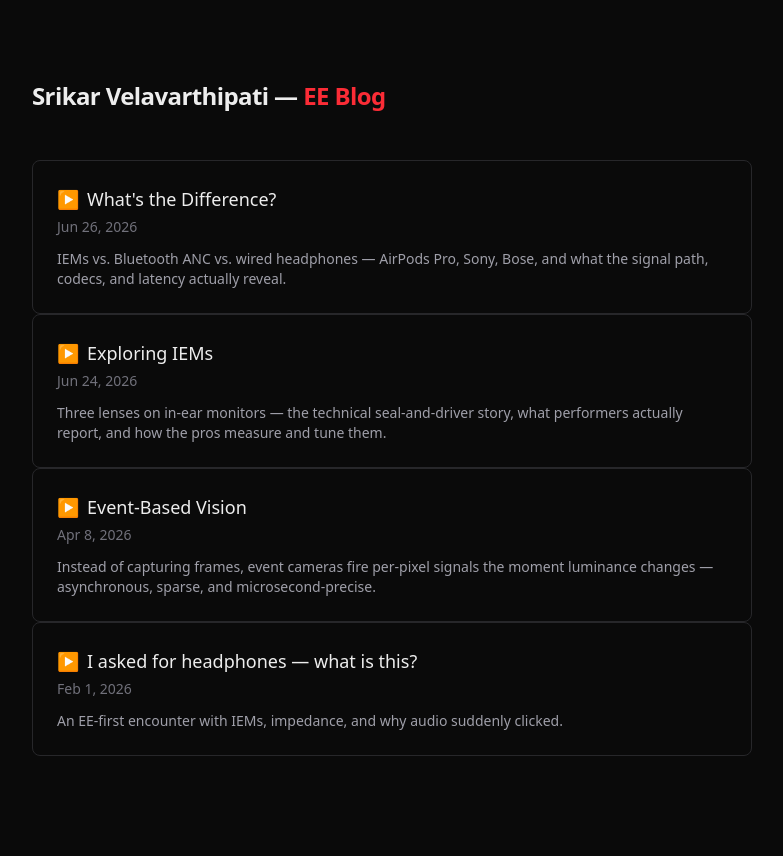
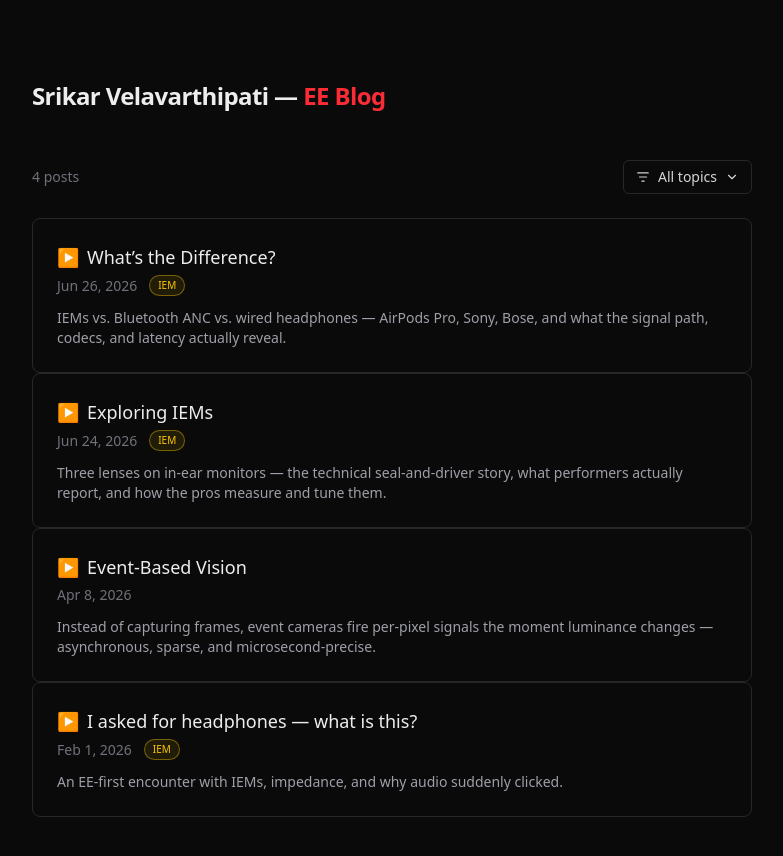
Before and after one commit to srikarvela/ee-blog, a Next.js app: page / in a window 1280 px wide. Shown: the top 856 px of the page, without its empty margins (248-1031 px from the left). Built offline with nearby package versions, Linux system fonts and the light colour scheme.

Commit message:
Add tag system with yellow IEM tag and filter dropdown on homepage

```diff
--- /dev/null
+++ b/src/app/PostList.tsx
@@ -0,0 +1,128 @@
+"use client";
+
+import { useState } from "react";
+import Link from "next/link";
+import { posts, allTags, TAG_STYLES, type Tag } from "./posts";
+
+type Filter = Tag | "All";
+
+export default function PostList() {
+  const [filter, setFilter] = useState<Filter>("All");
+  const [open, setOpen] = useState(false);
+
+  const visible =
+    filter === "All" ? posts : posts.filter((p) => p.tags.includes(filter));
+
+  const options: Filter[] = ["All", ...allTags];
+
+  return (
+    <div>
+      <div className="mb-6 flex items-center justify-between">
+        <span className="text-sm text-zinc-500">
+          {visible.length} {visible.length === 1 ? "post" : "posts"}
+        </span>
+
+        <div className="relative">
+          <button
+            type="button"
+            onClick={() => setOpen((v) => !v)}
+            aria-haspopup="listbox"
+            aria-expanded={open}
+            className="flex items-center gap-2 rounded-md border border-zinc-800 px-3 py-1.5 text-sm text-zinc-300 hover:border-zinc-600 transition"
+          >
+            {/* filter icon */}
+            <svg
+              width="14"
+              height="14"
+              viewBox="0 0 24 24"
+              fill="none"
+              stroke="currentColor"
+              strokeWidth="2"
+              strokeLinecap="round"
+              strokeLinejoin="round"
+              aria-hidden="true"
+            >
+              <path d="M3 5h18M6 12h12M10 19h4" />
+            </svg>
+            <span>{filter === "All" ? "All topics" : filter}</span>
+            {/* chevron */}
+            <svg
+              width="14"
+              height="14"
+              viewBox="0 0 24 24"
+              fill="none"
+              stroke="currentColor"
+              strokeWidth="2"
+              strokeLinecap="round"
+              strokeLinejoin="round"
+              aria-hidden="true"
+              className={`transition-transform duration-200 ${open ? "rotate-180" : ""}`}
+            >
+              <path d="M6 9l6 6 6-6" />
+            </svg>
+          </button>
+
+          {open && (
+            <ul
+              role="listbox"
+              className="absolute right-0 z-10 mt-2 w-44 overflow-hidden rounded-md border border-zinc-800 bg-zinc-950 py-1 shadow-lg"
+            >
+              {options.map((opt) => (
+                <li key={opt} role="option" aria-selected={filter === opt}>
+                  <button
+                    type="button"
+                    onClick={() => {
+                      setFilter(opt);
+                      setOpen(false);
+                    }}
+                    className={`flex w-full items-center justify-between px-3 py-2 text-sm hover:bg-zinc-900 transition ${
+                      filter === opt ? "text-white" : "text-zinc-400"
+                    }`}
+                  >
+                    <span>{opt === "All" ? "All topics" : opt}</span>
+                    {opt !== "All" && (
+                      <span
+                        className={`rounded-full border px-2 py-0.5 text-[10px] font-medium ${TAG_STYLES[opt]}`}
+                      >
+                        {opt}
+                      </span>
+                    )}
+                  </button>
+                </li>
+              ))}
+            </ul>
+          )}
+        </div>
+      </div>
+
+      <div className="space-y-6">
+        {visible.map((post) => (
+          <Link key={post.slug} href={`/posts/${post.slug}`}>
+            <article className="group cursor-pointer border border-zinc-800 rounded-lg p-6 hover:border-zinc-600 transition">
+              <h2 className="text-lg font-medium flex items-center gap-2">
+                <span className="inline-block transition-transform duration-300 group-hover:rotate-90">
+                  ▶
+                </span>
+                {post.title}
+              </h2>
+
+              <div className="mt-1 flex items-center gap-3">
+                <p className="text-sm text-zinc-500">{post.date}</p>
+                {post.tags.map((tag) => (
+                  <span
+                    key={tag}
+                    className={`rounded-full border px-2 py-0.5 text-[10px] font-medium ${TAG_STYLES[tag]}`}
+                  >
+                    {tag}
+                  </span>
+                ))}
+              </div>
+
+              <p className="mt-3 text-sm text-zinc-400">{post.blurb}</p>
+            </article>
+          </Link>
+        ))}
+      </div>
+    </div>
+  );
+}
--- a/src/app/page.tsx
+++ b/src/app/page.tsx
@@ -1,4 +1,4 @@
-import Link from "next/link";
+import PostList from "./PostList";
 
 export default function Page() {
   return (
@@ -10,77 +10,7 @@ export default function Page() {
         </h1>
       </header>
 
-      <Link href="/posts/whats-the-difference">
-        <article className="group cursor-pointer border border-zinc-800 rounded-lg p-6 hover:border-zinc-600 transition">
-          <h2 className="text-lg font-medium flex items-center gap-2">
-            <span className="inline-block transition-transform duration-300 group-hover:rotate-90">
-              ▶
-            </span>
-            What&apos;s the Difference?
-          </h2>
-
-          <p className="mt-1 text-sm text-zinc-500">Jun 26, 2026</p>
-
-          <p className="mt-3 text-sm text-zinc-400">
-            IEMs vs. Bluetooth ANC vs. wired headphones — AirPods Pro, Sony, Bose, and what
-            the signal path, codecs, and latency actually reveal.
-          </p>
-        </article>
-      </Link>
-
-      <Link href="/posts/exploring-iems">
-        <article className="group cursor-pointer border border-zinc-800 rounded-lg p-6 hover:border-zinc-600 transition">
-          <h2 className="text-lg font-medium flex items-center gap-2">
-            <span className="inline-block transition-transform duration-300 group-hover:rotate-90">
-              ▶
-            </span>
-            Exploring IEMs
-          </h2>
-
-          <p className="mt-1 text-sm text-zinc-500">Jun 24, 2026</p>
-
-          <p className="mt-3 text-sm text-zinc-400">
-            Three lenses on in-ear monitors — the technical seal-and-driver story, what
-            performers actually report, and how the pros measure and tune them.
-          </p>
-        </article>
-      </Link>
-
-      <Link href="/posts/event-based-vision">
-        <article className="group cursor-pointer border border-zinc-800 rounded-lg p-6 hover:border-zinc-600 transition">
-          <h2 className="text-lg font-medium flex items-center gap-2">
-            <span className="inline-block transition-transform duration-300 group-hover:rotate-90">
-              ▶
-            </span>
-            Event-Based Vision
-          </h2>
-
-          <p className="mt-1 text-sm text-zinc-500">Apr 8, 2026</p>
-
-          <p className="mt-3 text-sm text-zinc-400">
-            Instead of capturing frames, event cameras fire per-pixel signals the moment
-            luminance changes — asynchronous, sparse, and microsecond-precise.
-          </p>
-        </article>
-      </Link>
-
-      <Link href="/posts/asked-for-headphones-what-is-this">
-        <article className="group cursor-pointer border border-zinc-800 rounded-lg p-6 hover:border-zinc-600 transition">
-          <h2 className="text-lg font-medium flex items-center gap-2">
-            <span className="inline-block transition-transform duration-300 group-hover:rotate-90">
-              ▶
-            </span>
-            I asked for headphones — what is this?
-          </h2>
-
-          <p className="mt-1 text-sm text-zinc-500">Feb 1, 2026</p>
-
-          <p className="mt-3 text-sm text-zinc-400">
-            An EE-first encounter with IEMs, impedance, and why audio suddenly
-            clicked.
-          </p>
-        </article>
-      </Link>
+      <PostList />
     </main>
   );
 }
--- /dev/null
+++ b/src/app/posts.ts
@@ -0,0 +1,55 @@
+export type Tag = "IEM";
+
+export type Post = {
+  slug: string;
+  title: string;
+  date: string;
+  blurb: string;
+  tags: Tag[];
+};
+
+// Tailwind classes for each tag's chip. Add new tags here as topics grow.
+export const TAG_STYLES: Record<Tag, string> = {
+  IEM: "border-yellow-400/40 bg-yellow-400/10 text-yellow-400",
+};
+
+// Newest first — order here is the display order.
+export const posts: Post[] = [
+  {
+    slug: "whats-the-difference",
+    title: "What’s the Difference?",
+    date: "Jun 26, 2026",
+    blurb:
+      "IEMs vs. Bluetooth ANC vs. wired headphones — AirPods Pro, Sony, Bose, and what the signal path, codecs, and latency actually reveal.",
+    tags: ["IEM"],
+  },
+  {
+    slug: "exploring-iems",
+    title: "Exploring IEMs",
+    date: "Jun 24, 2026",
+    blurb:
+      "Three lenses on in-ear monitors — the technical seal-and-driver story, what performers actually report, and how the pros measure and tune them.",
+    tags: ["IEM"],
+  },
+  {
+    slug: "event-based-vision",
+    title: "Event-Based Vision",
+    date: "Apr 8, 2026",
+    blurb:
+      "Instead of capturing frames, event cameras fire per-pixel signals the moment luminance changes — asynchronous, sparse, and microsecond-precise.",
+    tags: [],
+  },
+  {
+    slug: "asked-for-headphones-what-is-this",
+    title: "I asked for headphones — what is this?",
+    date: "Feb 1, 2026",
+    blurb:
+      "An EE-first encounter with IEMs, impedance, and why audio suddenly clicked.",
+    tags: ["IEM"],
+  },
+];
+
+// All tags that appear on at least one post, in first-seen order.
+export const allTags: Tag[] = posts
+  .flatMap((p) => p.tags)
+  .filter((t, i, arr) => arr.indexOf(t) === i);
```
